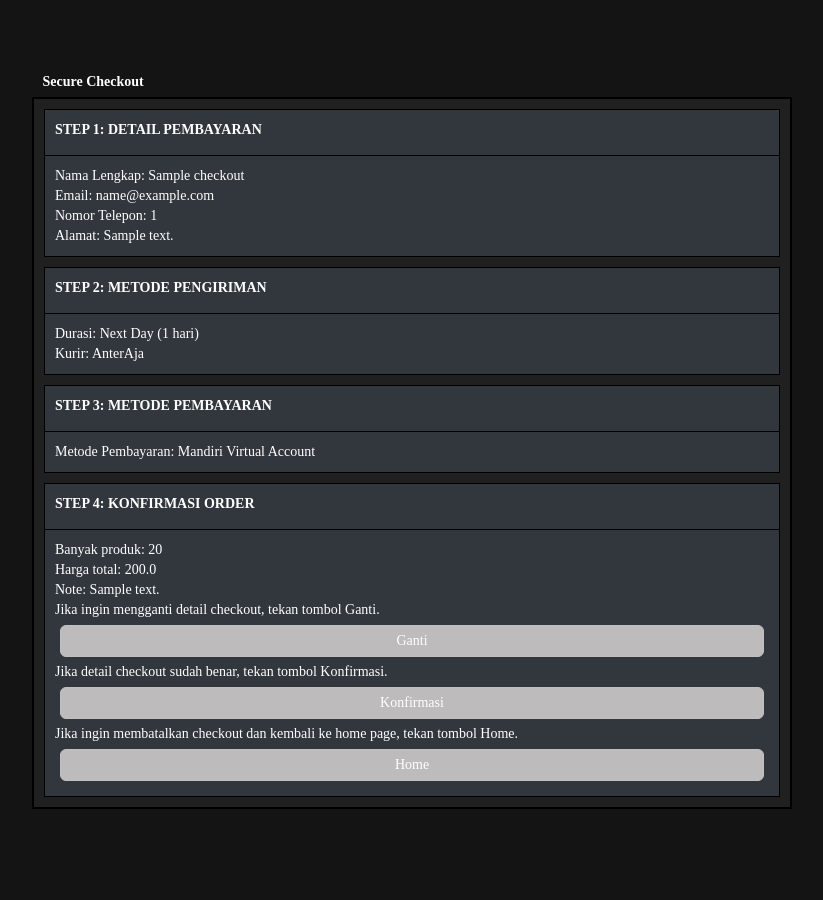
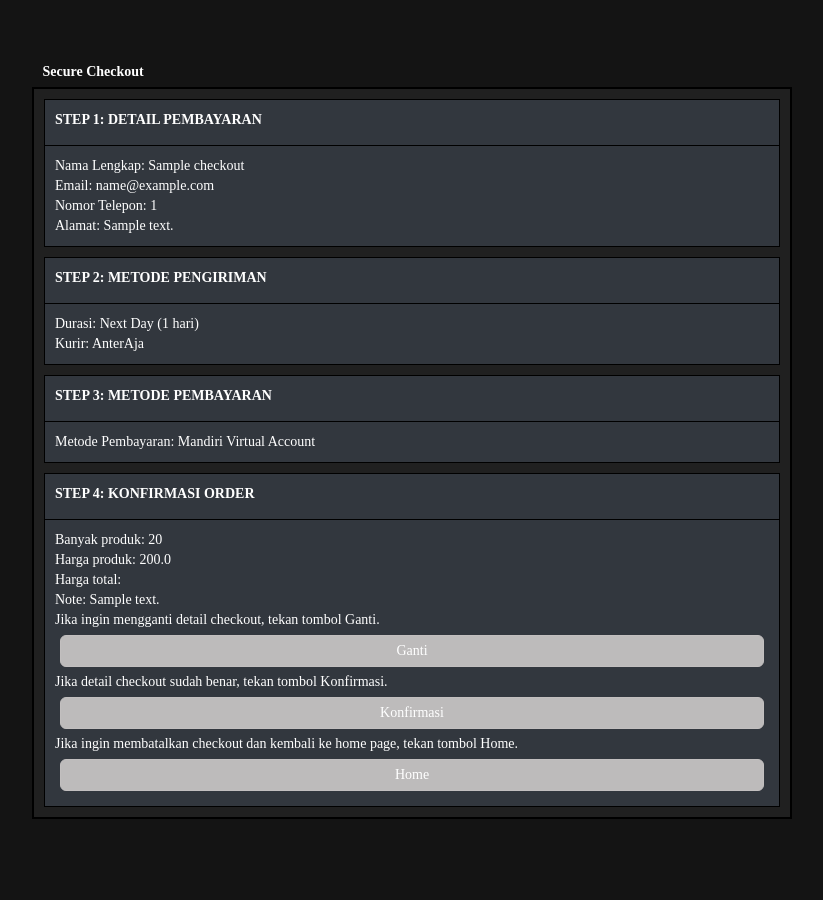
Before and after one commit to Krentt/Kuliah-PBP-TugasAkhir-Web, a Django app: template checkout_page/templates/checkout4_layout.html in a window 1280 px wide. Shown: the whole page, without its empty margins (228-1051 px from the left). Run offline with Django 3.2, Linux system fonts and the light colour scheme; the template is opened without the code that fills it: values that come from a table or form of the project are taken from there, others are empty; tables that the repository leaves empty hold one stand-in row (values such as "Sample post"); some libraries are stand-ins or nearby versions; some web fonts are replaced.

Commit message:
update html checkout

```diff
--- a/checkout_page/templates/checkout4_layout.html
+++ b/checkout_page/templates/checkout4_layout.html
@@ -129,7 +129,8 @@
                 </div>
                 <div id="STEP4FORM">
                     Banyak produk: {{order.get_items_total}} <br>
-                    Harga total: {{order.get_price_total}} <br>
+                    Harga produk: {{order.get_price_total}} <br>
+                    Harga total: <br>
                     Note: {{order.note}} <br>
                     Jika ingin mengganti detail checkout, tekan tombol Ganti. <br>
                     <button type="button" onclick="location.href='checkout-1'">
```
